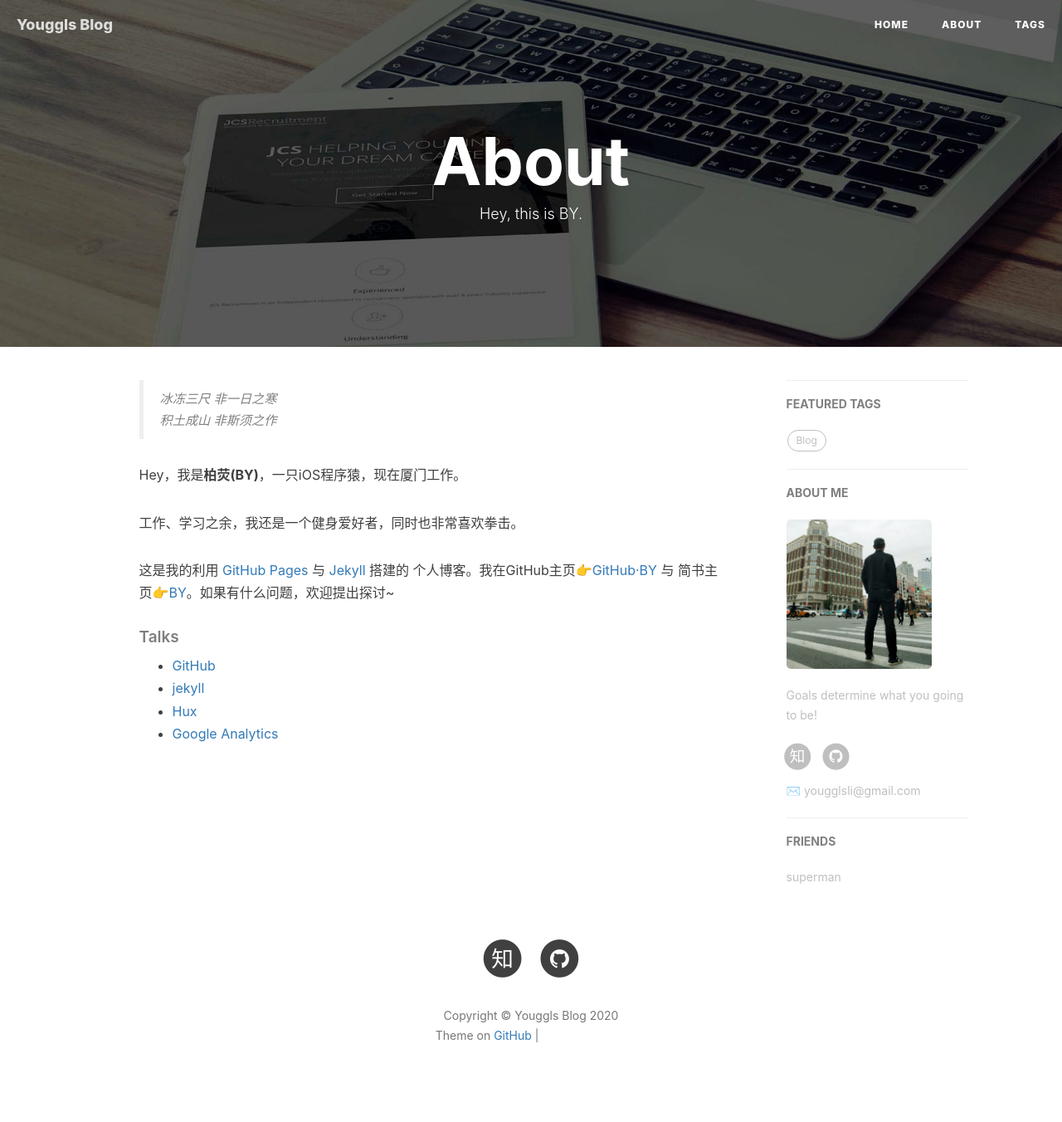
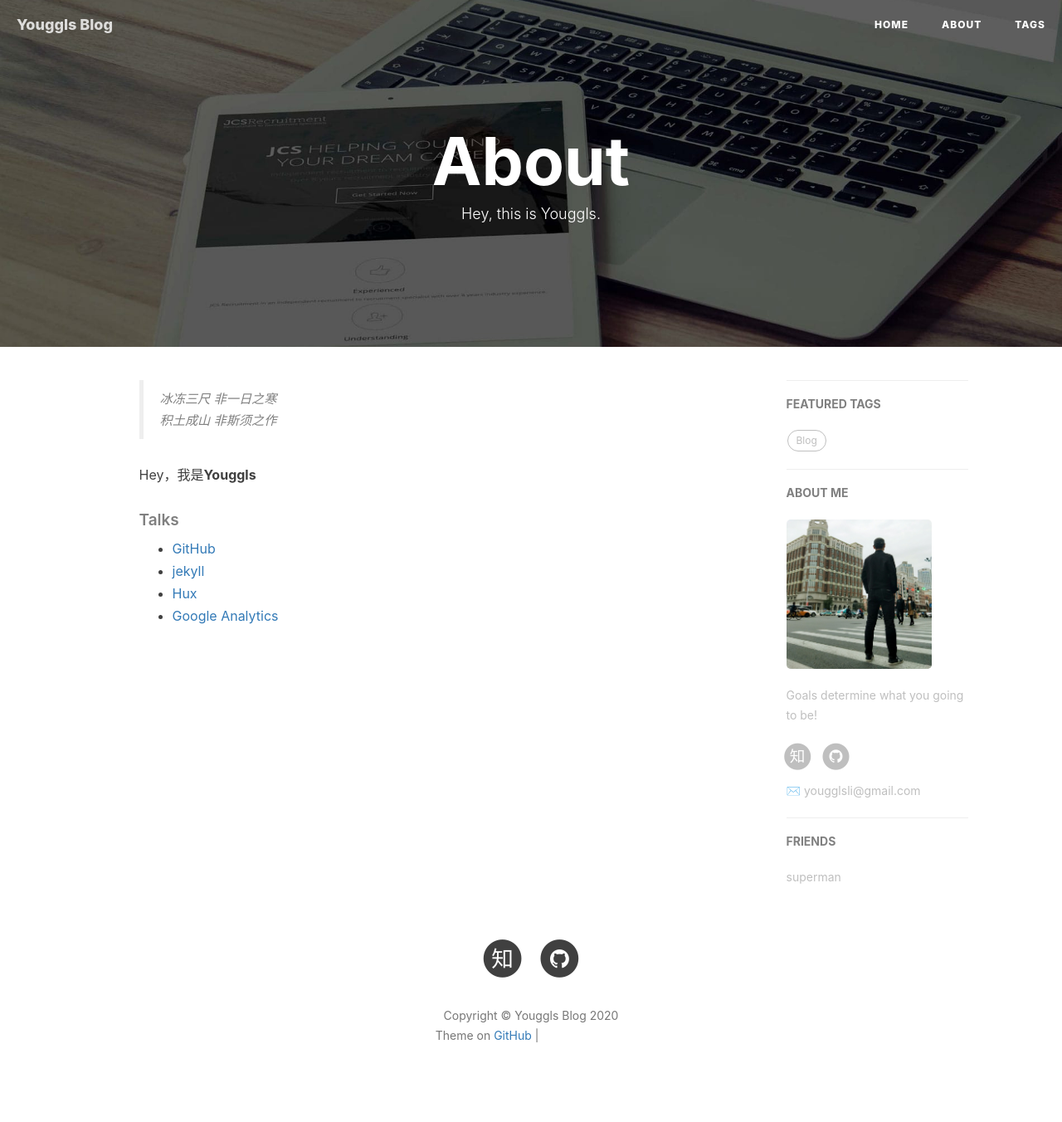
Before and after one commit to Youggls/youggls.github.io, a Jekyll site: the page built from about.html, in a window 1280 px wide. Shown: the whole page at 83% size. Built offline with Jekyll 4.4.1, drawn with Linux system fonts in a browser that asks for light colours; nearby versions of some CDN libraries; comment, search, counter and statistics services are not loaded; grey boxes are pictures that could not be loaded.

Commit message:
Update about.

```diff
--- a/about.html
+++ b/about.html
@@ -1,7 +1,7 @@
 ---
 layout: page
 title: "About"
-description: "Hey, this is BY."
+description: "Hey, this is Youggls."
 header-img: "img/post-bg-rwd.jpg"
 ---
 
@@ -18,18 +18,14 @@ header-img: "img/post-bg-rwd.jpg"
     <blockquote><p>冰冻三尺 非一日之寒<br>
     积土成山 非斯须之作</p></blockquote>
 
-    <p>Hey，我是<strong>柏荧(BY)</strong>，一只iOS程序猿，现在厦门工作。</p>
-
-    <p>工作、学习之余，我还是一个健身爱好者，同时也非常喜欢拳击。</p>
-
-    <p>这是我的利用 <a href="https://pages.github.com/">GitHub Pages</a> 与 <a href="http://jekyll.com.cn/">Jekyll</a> 搭建的 个人博客。我在GitHub主页<a href="https://github.com/qiubaiying">👉GitHub·BY</a> 与 简书主页<a href="https://http://www.jianshu.com/u/e71990ada2fd">👉BY</a>。如果有什么问题，欢迎提出探讨~</p>
+    <p>Hey，我是<strong>Youggls</strong></p>
 
     <p></p>
 
     <h5>Talks</h5>
 
     <ul>
-        <li><a href="https://github.com">GitHub</a></li>
+        <li><a href="https://github.com/Youggls">GitHub</a></li>
         <li><a href="http://jekyll.com.cn/">jekyll</a></li>
         <li><a href="http://huangxuan.me/">Hux</a></li>
         <li><a href="https://analytics.google.com/analytics">Google Analytics</a></li>
```
